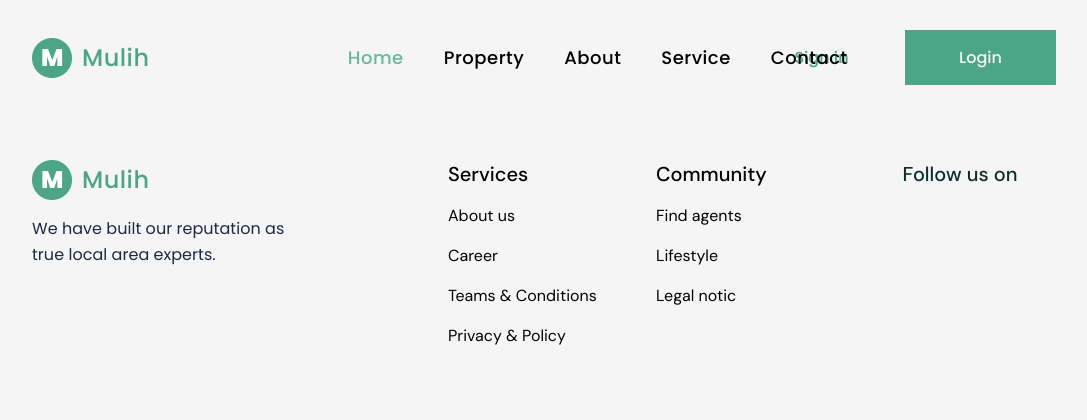
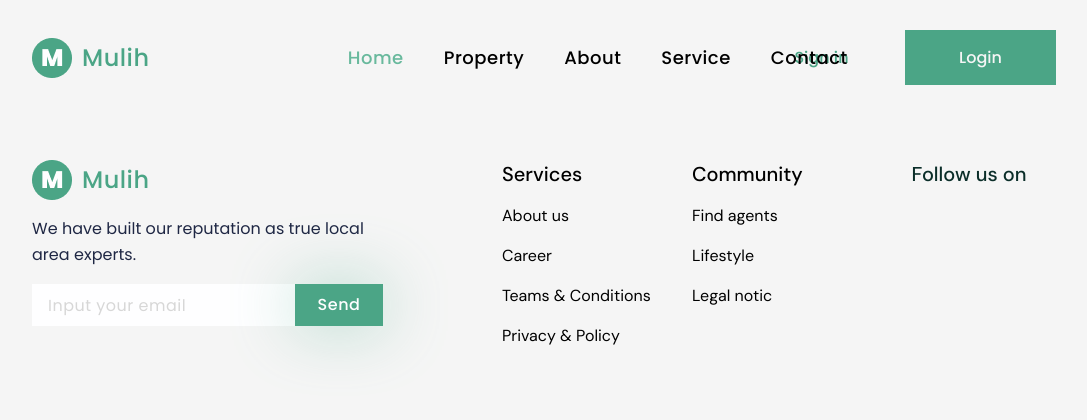
Before and after one commit to Cecilia-Giusti/training-integration, a React (Create React App) app: page /#/ in a window 1280 px wide. Shown: the top 420 px of the page, without its empty margins (96-1183 px from the left). Built offline with nearby package versions, Linux system fonts and the light colour scheme.

Commit message:
:sparkles: add newsletter
- add component
-:lipstick: add style
- :white_check_mark: add test

```diff
--- a/src/components/Newsletter.tsx
+++ b/src/components/Newsletter.tsx
@@ -1,7 +1,44 @@
-import React from "react";
+import React, { useRef } from "react";
 
 const Newsletter = () => {
-  return <div></div>;
+  const mailRef = useRef<HTMLInputElement>(null);
+  const emailRegex = /^[^\s@]+@[^\s@]+\.[^\s@]+$/;
+  const subscribeToNewsletter = () => {
+    if (
+      mailRef.current !== null &&
+      mailRef.current.value !== "" &&
+      emailRegex.test(mailRef.current.value)
+    ) {
+      console.log(mailRef.current.value);
+    } else {
+      console.log("Rentre ton email s'il te plait");
+    }
+  };
+
+  const handleKeyDown = (event: React.KeyboardEvent<HTMLInputElement>) => {
+    if (event.key === "Enter") {
+      subscribeToNewsletter();
+    }
+  };
+
+  return (
+    <div className='newsletter'>
+      {" "}
+      <input
+        ref={mailRef}
+        className='newsletter-email'
+        type='email'
+        placeholder='Input your email'
+        onKeyDown={handleKeyDown}
+      />{" "}
+      <input
+        className='newsletter-button'
+        type='submit'
+        value='Send'
+        onClick={subscribeToNewsletter}
+      />
+    </div>
+  );
 };
 
 export default Newsletter;
--- a/src/styles/components/_buttons.scss
+++ b/src/styles/components/_buttons.scss
@@ -12,12 +12,12 @@
     letter-spacing: 0.0025em;
 
     &-white {
-        background-color: $background-white;
+        background-color: $background-grey;
         color: $color-title;
     }
 
     &-green {
         background-color: $color-title;
-        color: $background-white;
+        color: $background-grey;
     }
 }
--- /dev/null
+++ b/src/styles/components/_newsletter.scss
@@ -0,0 +1,57 @@
+.newsletter {
+    @include flex;
+    position: relative;
+
+    &-email {
+        width: 351px;
+        height: 42px;
+        background: $background-white;
+        font-family: $font-nav;
+        font-style: normal;
+        font-weight: 400;
+        font-size: 16px;
+        line-height: 26px;
+        letter-spacing: 0.5px;
+        padding: 8px 0 8px 16px;
+
+        &:focus-visible{
+            outline: none;
+        }
+
+        &::-webkit-input-placeholder{
+            color: $color-value-input;
+        }
+
+        &::-moz-placeholder{
+            color: $color-value-input;
+        }
+
+        &:-ms-input-placeholder{
+            color: $color-value-input;
+        }
+
+        &::-ms-input-placeholder{
+            color: $color-value-input;
+        }
+
+        &::placeholder{
+            color: $color-value-input;
+        }
+    }
+
+    &-button {
+        position: absolute;
+        right:0;
+        width: 88px;
+        height: 42px;
+        background: $color-title;
+        box-shadow: 0px 0px 65px rgba(105, 185, 157, 0.48);
+        font-family: $font-nav;
+        font-style: normal;
+        font-weight: 500;
+        font-size: 16px;
+        line-height: 26px;
+        letter-spacing: 0.5px;
+        color: $background-white;
+    }
+}
--- a/src/styles/index.scss
+++ b/src/styles/index.scss
@@ -2,6 +2,7 @@
 @import "./utils/mixins";
 @import "./utils/settings";
 @import "./components/buttons";
+@import "./components/newsletter";
 @import "./components/logo";
 @import "./layout/header";
 @import "./layout/footer";
--- a/src/styles/layout/_footer.scss
+++ b/src/styles/layout/_footer.scss
@@ -1,6 +1,6 @@
 footer {
     width: 100%;
-    background: $background-white;
+    background: $background-grey;
 }
 
 .footer {
--- a/src/styles/layout/_header.scss
+++ b/src/styles/layout/_header.scss
@@ -1,6 +1,6 @@
 header{
     width:100%;
-    background-color: $background-white;
+    background-color: $background-grey;
 }
 
 .header {
--- a/src/styles/utils/_settings.scss
+++ b/src/styles/utils/_settings.scss
@@ -42,4 +42,14 @@ color: #69B99D;
   button{
     border:none;
     background: none;
+    cursor: pointer;
   }
+
+  input{
+    border: none;
+    background: none;
+  }
+
+  input[type="submit"]{
+    cursor: pointer;
+  }
--- a/src/styles/utils/_variables.scss
+++ b/src/styles/utils/_variables.scss
@@ -4,7 +4,10 @@ $color-nav: #8E8E8E;
 $color-text : #1F2744;
 $color-text-footer : #575757;
 $color-text-title : #0B2E29;
-$background-white : #F5F5F5;
+$background-grey : #F5F5F5;
+$background-white: #FEFEFF;
+$color-value-input: #D7D7D7;
+
 
 
 
```
Also changed, not shown: public/style_compressed.css (+1 -1 lines), 2 other files (tests, documents, lock files or other folders).
